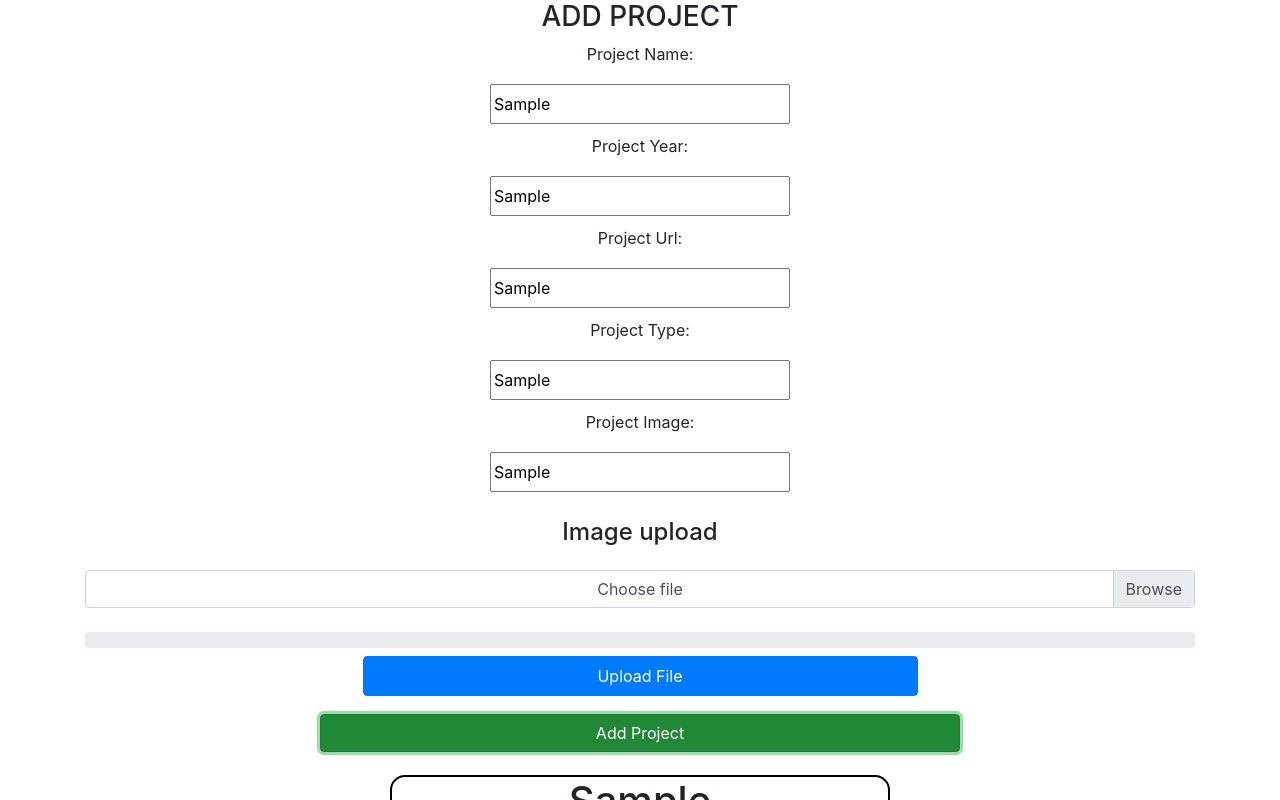
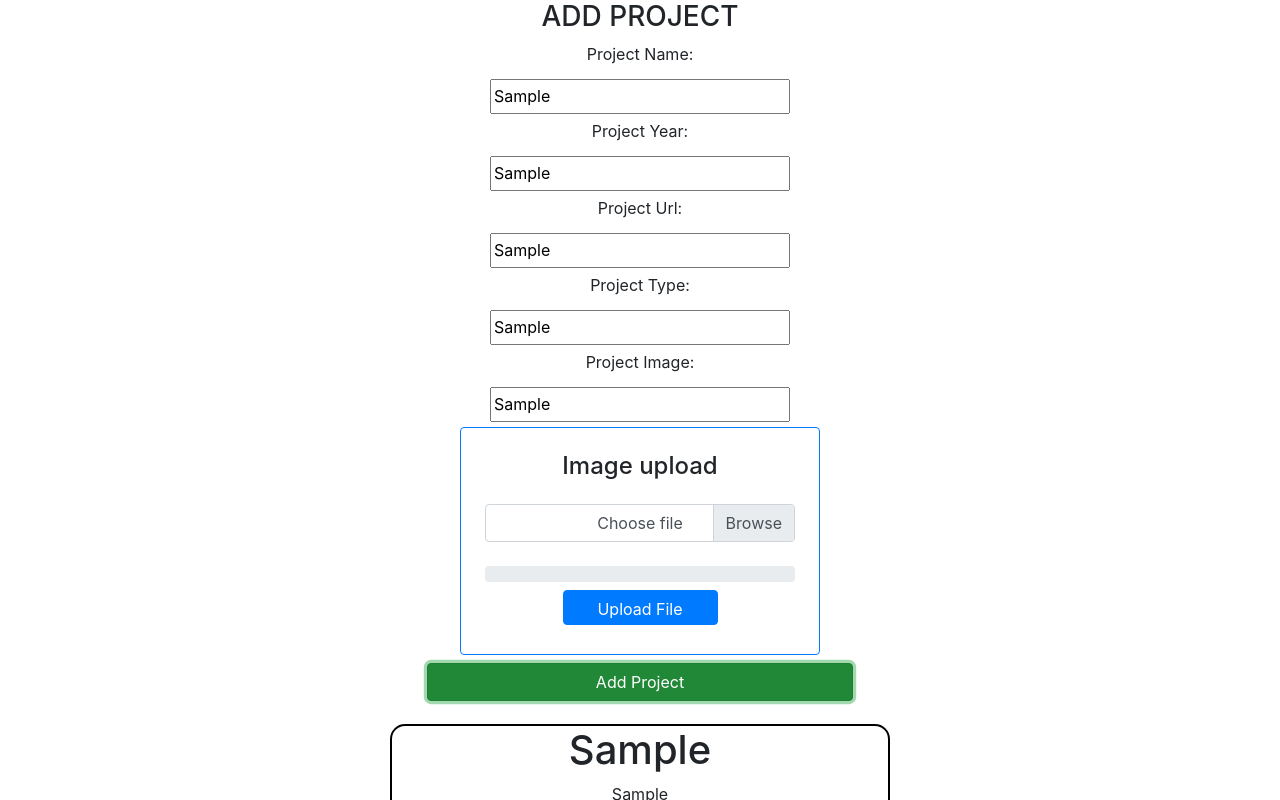
Before and after one commit to davervrcic/edizajn-react, a React (Create React App) app in the folder client/: page / in a window 1280 px wide. Both pictures are taken after typing "Sample", "Sample", "Sample", "Sample", "Sample" into the empty fields and a click on the button "Add Project". Shown: the top 800 px of the page. Built offline with nearby package versions, Linux system fonts and the light colour scheme; no server answers.

Commit message:
redesign small changes

```diff
--- a/client/src/App.css
+++ b/client/src/App.css
@@ -11,9 +11,11 @@
 
 .form input {
   width: 300px;
-  height: 40px;
-  margin: 10px;
+  height: 35px;
+  margin: 5px;
 }
+
+
 
 .card {
   width: 500px;
--- a/client/src/App.js
+++ b/client/src/App.js
@@ -1,10 +1,9 @@
-import React, {useState, useEffect,} from "react";
+import React, { useState, useEffect } from "react";
 import FileUpload from "./components/FileUpload";
-import './App.css';
+import "./App.css";
 import Axios from "axios";
 
 const App = () => {
-
   const [projectName, setProjectName] = useState();
   const [projectYear, setProjectYear] = useState();
   const [projectUrl, setProjectUrl] = useState();
@@ -13,16 +12,30 @@ const App = () => {
   const [projectsList, setProjectsList] = useState([]);
 
   useEffect(() => {
-    Axios.get("http://localhost:3001/api/get").then((response)=> {
-      setProjectsList(response.data)
+    Axios.get("http://localhost:3001/api/get").then((response) => {
+      setProjectsList(response.data);
     });
   }, []);
 
   const submitProject = () => {
-    Axios.post("http://localhost:3001/api/insert",
-            {projectName: projectName, projectYear: projectYear, projectUrl: projectUrl, projectType: projectType, projectImage: projectImage});
+    Axios.post("http://localhost:3001/api/insert", {
+      projectName: projectName,
+      projectYear: projectYear,
+      projectUrl: projectUrl,
+      projectType: projectType,
+      projectImage: projectImage,
+    });
 
-            setProjectsList([...projectsList, {projectName: projectName, projectYear: projectYear, projectUrl: projectUrl, projectType: projectType, projectImage: projectImage},]);
+    setProjectsList([
+      ...projectsList,
+      {
+        projectName: projectName,
+        projectYear: projectYear,
+        projectUrl: projectUrl,
+        projectType: projectType,
+        projectImage: projectImage,
+      },
+    ]);
   };
 
   const deleteProject = (project) => {
@@ -30,54 +43,71 @@ const App = () => {
   };
 
   return (
-
-
     <div className="App">
-
       <h3>ADD PROJECT</h3>
       <div className="form">
         <label>Project Name:</label>
-        <input type="text" name="projectName" onChange={(e)=> {
-          setProjectName(e.target.value)
-
-        }}></input>
+        <input
+          type="text"
+          name="projectName"
+          onChange={(e) => {
+            setProjectName(e.target.value);
+          }}
+        ></input>
 
         <label>Project Year:</label>
-        <input type="text" name="projectYear" onChange={(e)=> {
-          setProjectYear(e.target.value)
-
-        }}></input>
+        <input
+          type="text"
+          name="projectYear"
+          onChange={(e) => {
+            setProjectYear(e.target.value);
+          }}
+        ></input>
 
         <label>Project Url:</label>
-        <input type="text" name="projectUrl" onChange={(e)=> {
-          setProjectUrl(e.target.value)
-
-        }}></input>
+        <input
+          type="text"
+          name="projectUrl"
+          onChange={(e) => {
+            setProjectUrl(e.target.value);
+          }}
+        ></input>
 
         <label>Project Type:</label>
-        <input type="text" name="projectType" onChange={(e)=> {
-          setProjectType(e.target.value)
-
-        }}></input>
+        <input
+          type="text"
+          name="projectType"
+          onChange={(e) => {
+            setProjectType(e.target.value);
+          }}
+        ></input>
 
         <label>Project Image:</label>
-        <input type="text" name="projectImage" onChange={(e)=> {
-          setProjectImage(e.target.value)
+        <input
+          type="text"
+          name="projectImage"
+          onChange={(e) => {
+            setProjectImage(e.target.value);
+          }}
+        ></input>
 
-        }}></input>
+        <div className="border border-primary rounded">
+          <div className="container p-4">
+            <h4 className="display-6 text-center mb-4">Image upload</h4>
 
-
-  <div className="container mt-3">
-          <h4 className="display-6 text-center mb-4">
-            Image upload
-         </h4>
-
-         <FileUpload/>
+            <FileUpload />
           </div>
 
-  <button className="btn btn-success btn-block m-2" onClick={submitProject} style={{width: '50%'}}>Add Project</button>
+        </div>
 
-        {projectsList.map((val)=> {
+        <button
+            className="btn btn-success btn-block m-2 col-md-4"
+            onClick={submitProject}
+          >
+            Add Project
+          </button>
+
+          {projectsList.map((val) => {
             return (
               <div className="card">
                 <h1>{val.projectName}</h1>
@@ -86,15 +116,20 @@ const App = () => {
                 <p>{val.projectUrl}</p>
                 <p>{val.projectImage}</p>
 
-              <button onClick={() => {deleteProject(val.projectName)}}>Delete</button>
+                <button
+                  onClick={() => {
+                    deleteProject(val.projectName);
+                  }}
+                >
+                  Delete
+                </button>
+              </div>
+            );
+          })}
 
-            </div>
-
-          )
-        })}
       </div>
     </div>
   );
-      }
+};
 
 export default App;
--- a/client/src/components/FileUpload.js
+++ b/client/src/components/FileUpload.js
@@ -55,7 +55,6 @@ const FileUpload = () => {
     return (
         <Fragment>
 
-
             <form onSubmit={onSubmit} >
                      <div className="custom-file mb-4">
                         <input type="file" className="custom-file-input" id="customFile" onChange={onChange}/>
```
Also changed, not shown: 1 other file (tests, documents, lock files or other folders). Lines whose indentation alone changed are shown as unchanged.
